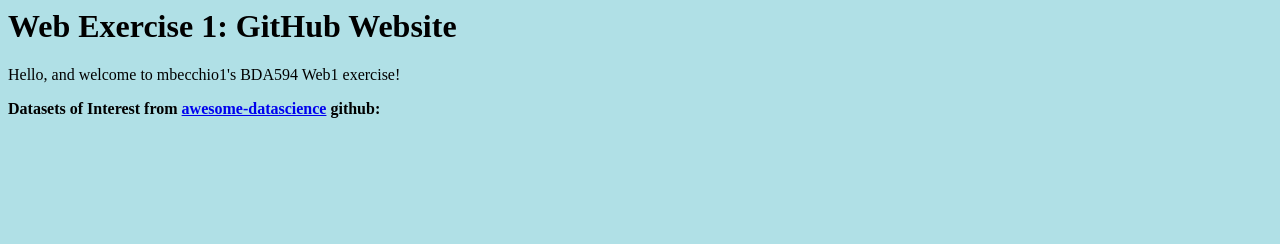
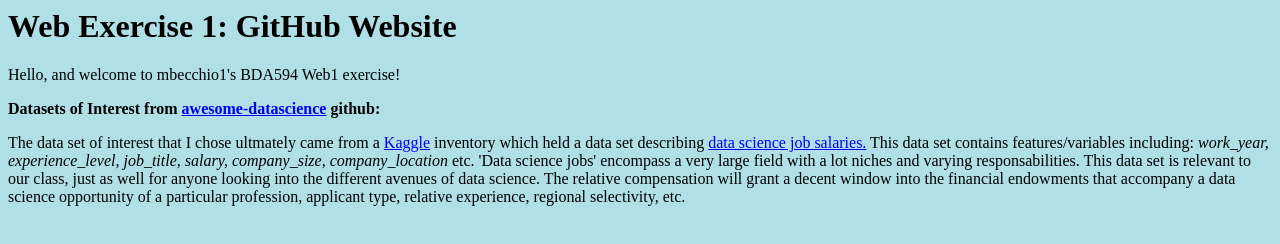
Before and after one commit to mbecchio1/mbecchio1.github.io, a plain HTML site: page index.html in a window 1280 px wide. Drawn offline with Linux system fonts and the light colour scheme.

Commit message:
update data set

```diff
--- a/index.html
+++ b/index.html
@@ -4,7 +4,11 @@
   <p> Hello, and welcome to mbecchio1's BDA594 Web1 exercise! <p><p>
   <p><b> Datasets of Interest from
     <a href="https://github.com/academic/awesome-datascience">awesome-datascience</a> github: </b>
-<p>
-
+<p>    The data set of interest that I chose ultmately came from a <a href="https://www.kaggle.com">Kaggle</a>  inventory which held a data set
+  describing <a href="https://www.kaggle.com/datasets/ruchi798/data-science-job-salaries">data science job salaries.</a> This data set contains features/variables
+  including: <i> work_year, experience_level, job_title, salary, company_size, company_location </i> etc. 'Data science jobs'
+  encompass a very large field with a lot niches and varying responsabilities. This data set is
+  relevant to our class, just as well for anyone looking into the different avenues of data science. The relative compensation will grant a decent
+  window into the financial endowments that accompany a data science opportunity of a particular profession, applicant type, relative experience, regional selectivity, etc.
 </body>
 </html>
```
